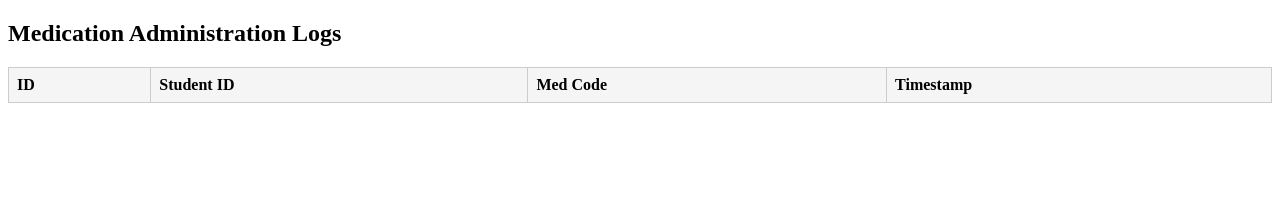
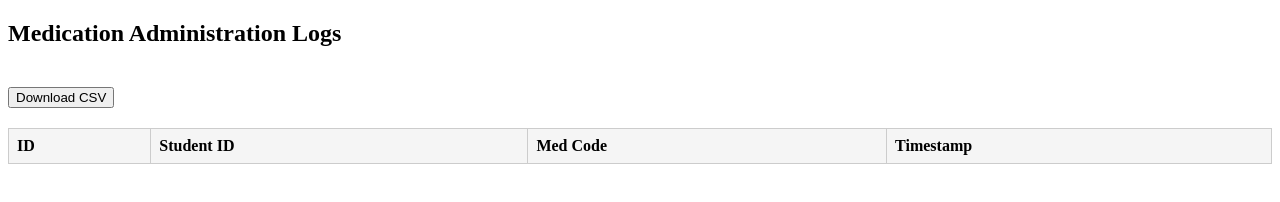
Before and after one commit to gglidden-fact/med-admin-tracker, a website: page public/logs.html in a window 1280 px wide. Drawn offline with Linux system fonts and the light colour scheme; no server answers.

Commit message:
Fix logs page with full HTML and download button

```diff
--- a/public/logs.html
+++ b/public/logs.html
@@ -17,10 +17,15 @@
     th {
       background: #f5f5f5;
     }
+    button {
+      margin-top: 20px;
+    }
   </style>
 </head>
 <body>
   <h2>Medication Administration Logs</h2>
+  <button onclick="downloadCSV()">Download CSV</button>
+
   <table id="logTable">
     <thead>
       <tr>
@@ -51,6 +56,24 @@
       });
     }
 
+    function downloadCSV() {
+      const rows = [["ID", "Student ID", "Med Code", "Timestamp"]];
+      document.querySelectorAll("#logTable tbody tr").forEach(tr => {
+        const row = Array.from(tr.children).map(td => td.textContent);
+        rows.push(row);
+      });
+
+      const csvContent = rows.map(r => r.join(",")).join("\n");
+      const blob = new Blob([csvContent], { type: "text/csv;charset=utf-8;" });
+      const link = document.createElement("a");
+      link.setAttribute("href", URL.createObjectURL(blob));
+      link.setAttribute("download", "medication-logs.csv");
+      link.style.display = "none";
+      document.body.appendChild(link);
+      link.click();
+      document.body.removeChild(link);
+    }
+
     loadLogs();
   </script>
 </body>
```
